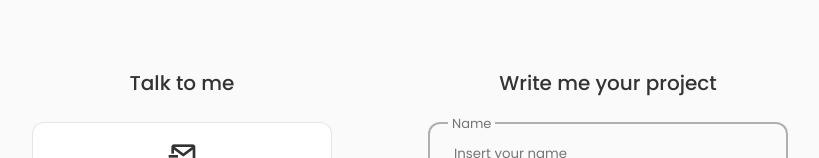
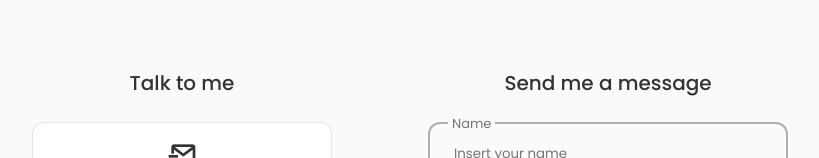
Before and after one commit to nikhil-miranda/tiny-turtle, a React (Create React App) app: page / in a window 1280 px wide. Shown: the part 3651-3809 px from the top of the page, without its empty margins (230-1049 px from the left). Built offline with nearby package versions, Linux system fonts and the light colour scheme.

Commit message:
style: modified message string

```diff
--- a/src/components/contact/Contact.jsx
+++ b/src/components/contact/Contact.jsx
@@ -34,7 +34,7 @@ const Contact = () => {
                 </div>
 
                 <div className="contact__content">
-                    <h3 className="contact__title">Write me your project</h3>
+                    <h3 className="contact__title">Send me a message</h3>
 
                     <form className="contact__form">
                         <div className="contact__form-div">
```
